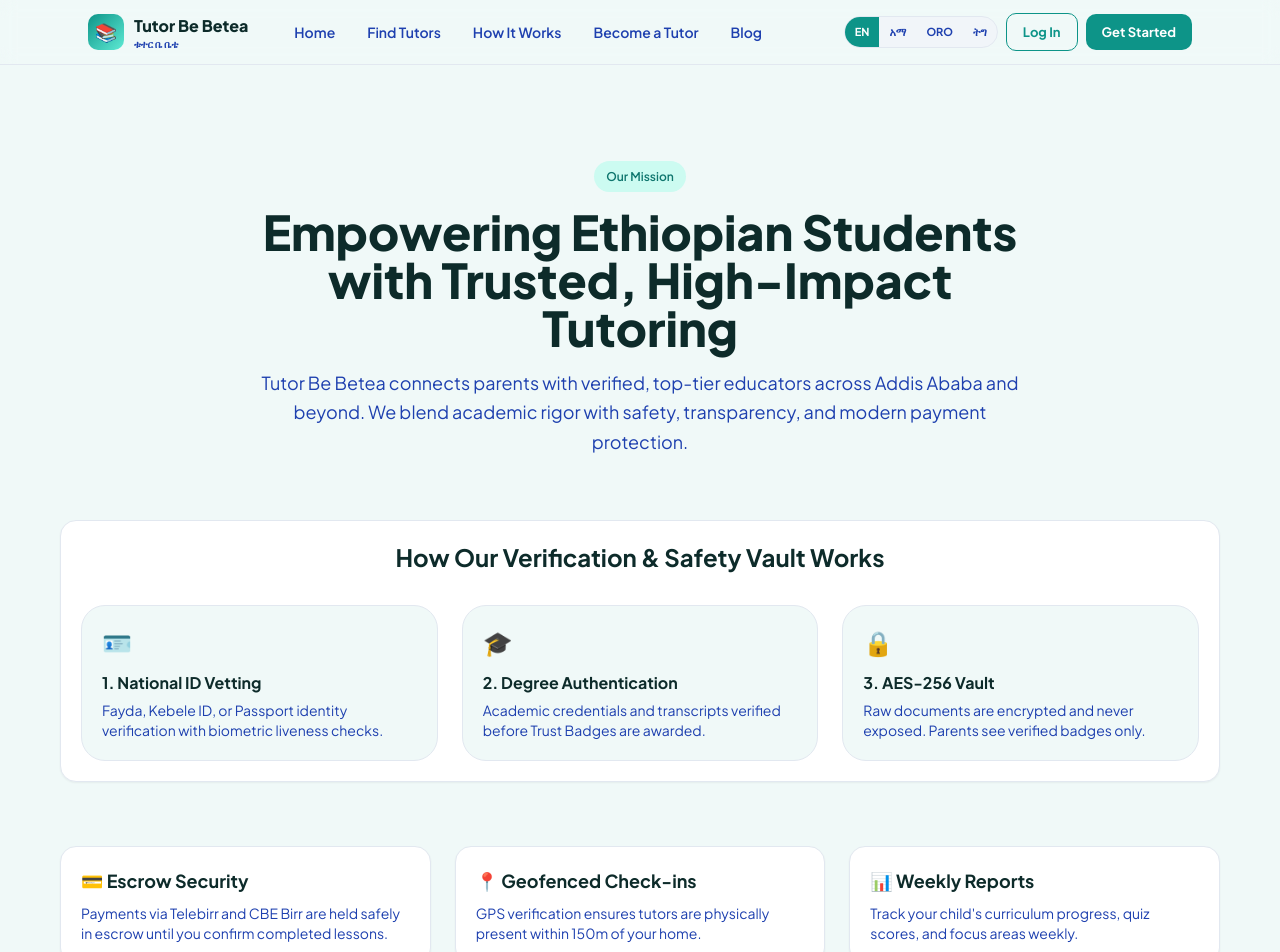
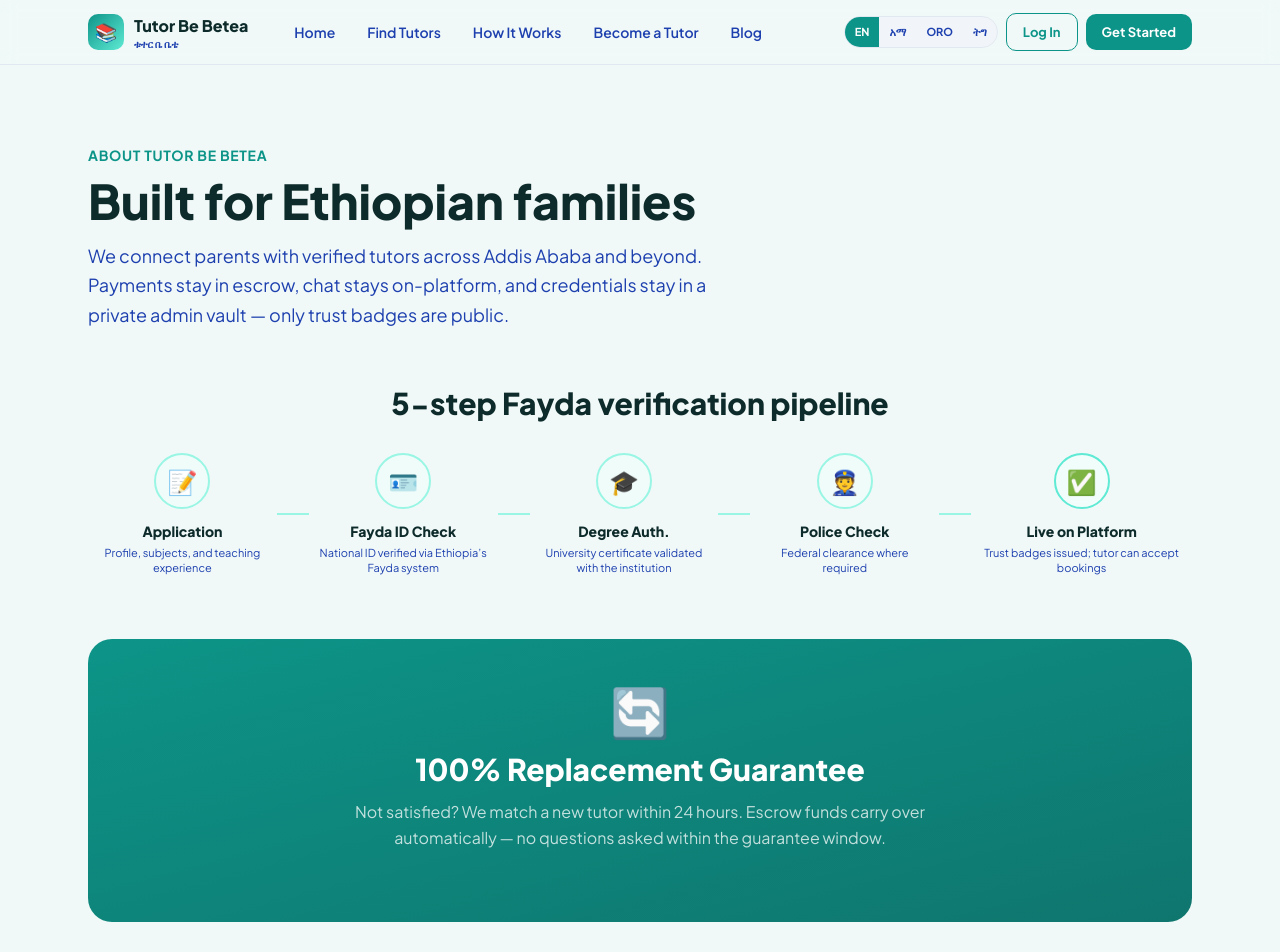
Before and after one commit to Zeordi/tutor-be-betea, a Next.js app in the folder apps/web/: page /about in a window 1280 px wide. Shown: the top 952 px of the page. Built offline with nearby package versions, Linux system fonts and the light colour scheme.

Commit message:
Update page.tsx

```diff
--- a/apps/web/app/(marketing)/about/page.tsx
+++ b/apps/web/app/(marketing)/about/page.tsx
@@ -1,98 +1,68 @@
-import Link from "next/link";
-import type { Metadata } from "next";
-
-export const metadata: Metadata = {
-  title: "About Us | Tutor Be Betea",
-  description: "Learn about Tutor Be Betea's mission for trusted home and online tutoring across Ethiopia.",
-};
+const PIPELINE = [
+  { n: 1, icon: "📝", title: "Application", desc: "Profile, subjects, and teaching experience" },
+  { n: 2, icon: "🪪", title: "Fayda ID Check", desc: "National ID verified via Ethiopia’s Fayda system" },
+  { n: 3, icon: "🎓", title: "Degree Auth.", desc: "University certificate validated with the institution" },
+  { n: 4, icon: "👮", title: "Police Check", desc: "Federal clearance where required" },
+  { n: 5, icon: "✅", title: "Live on Platform", desc: "Trust badges issued; tutor can accept bookings" },
+];
 
 export default function AboutPage() {
   return (
-    <div className="py-16 md:py-24">
-      <div className="container max-w-5xl mx-auto space-y-16">
-        {/* Mission Hero */}
-        <div className="text-center space-y-4 max-w-3xl mx-auto">
-          <div className="badge">Our Mission</div>
-          <h1 className="text-4xl md:text-5xl font-extrabold text-[var(--foreground)] leading-tight">
-            Empowering Ethiopian Students with Trusted, High-Impact Tutoring
+    <main className="min-h-screen bg-[var(--background)]">
+      <section className="mx-auto max-w-6xl px-4 py-14 md:px-6 md:py-20">
+        <div className="mb-14 max-w-2xl">
+          <p className="mb-3 text-sm font-bold uppercase tracking-wider text-[var(--primary)]">
+            About Tutor Be Betea
+          </p>
+          <h1 className="mb-4 text-4xl font-black text-[var(--foreground)] md:text-5xl">
+            Built for Ethiopian families
           </h1>
-          <p className="text-lg text-[var(--secondary)] leading-relaxed">
-            Tutor Be Betea connects parents with verified, top-tier educators across Addis Ababa and beyond.
-            We blend academic rigor with safety, transparency, and modern payment protection.
+          <p className="text-lg leading-relaxed text-[var(--secondary)]">
+            We connect parents with verified tutors across Addis Ababa and beyond.
+            Payments stay in escrow, chat stays on-platform, and credentials stay in
+            a private admin vault — only trust badges are public.
           </p>
         </div>
 
-        {/* 3 Core Vetting Steps */}
-        <div className="card p-8 bg-[var(--surface)] border border-[var(--border)] rounded-3xl space-y-8">
-          <h2 className="text-2xl font-bold text-[var(--foreground)] text-center">
-            How Our Verification & Safety Vault Works
-          </h2>
-          <div className="grid md:grid-cols-3 gap-6">
-            <div className="p-5 bg-[var(--background)] border border-[var(--border)] rounded-2xl">
-              <div className="text-2xl mb-3">🪪</div>
-              <h3 className="font-bold mb-1 text-[var(--foreground)]">1. National ID Vetting</h3>
-              <p className="text-sm text-[var(--secondary)]">
-                Fayda, Kebele ID, or Passport identity verification with biometric liveness checks.
-              </p>
+        <h2 className="mb-8 text-center text-2xl font-black text-[var(--foreground)] md:text-3xl">
+          5-step Fayda verification pipeline
+        </h2>
+        <div className="mb-16 flex flex-col gap-4 md:flex-row md:items-stretch md:gap-0">
+          {PIPELINE.map((step, i) => (
+            <div key={step.n} className="flex flex-1 items-center">
+              <div className="flex-1 px-2 text-center">
+                <div
+                  className={`mx-auto mb-3 flex h-14 w-14 items-center justify-center rounded-full border-2 text-2xl ${
+                    i === 4
+                      ? "border-teal-300 bg-teal-50 dark:bg-teal-950/40"
+                      : "border-teal-200 bg-teal-50/80 dark:border-teal-800 dark:bg-teal-950/20"
+                  }`}
+                >
+                  {step.icon}
+                </div>
+                <p className="mb-1 text-sm font-extrabold text-[var(--foreground)]">
+                  {step.title}
+                </p>
+                <p className="text-[11px] leading-snug text-[var(--secondary)]">
+                  {step.desc}
+                </p>
+              </div>
+              {i < 4 && (
+                <div className="hidden h-0.5 w-8 shrink-0 bg-teal-200 dark:bg-teal-800 md:block" />
+              )}
             </div>
-            <div className="p-5 bg-[var(--background)] border border-[var(--border)] rounded-2xl">
-              <div className="text-2xl mb-3">🎓</div>
-              <h3 className="font-bold mb-1 text-[var(--foreground)]">2. Degree Authentication</h3>
-              <p className="text-sm text-[var(--secondary)]">
-                Academic credentials and transcripts verified before Trust Badges are awarded.
-              </p>
-            </div>
-            <div className="p-5 bg-[var(--background)] border border-[var(--border)] rounded-2xl">
-              <div className="text-2xl mb-3">🔒</div>
-              <h3 className="font-bold mb-1 text-[var(--foreground)]">3. AES-256 Vault</h3>
-              <p className="text-sm text-[var(--secondary)]">
-                Raw documents are encrypted and never exposed. Parents see verified badges only.
-              </p>
-            </div>
-          </div>
+          ))}
         </div>
 
-        {/* Safety Pillars */}
-        <div className="grid md:grid-cols-3 gap-6">
-          <div className="card p-6 bg-[var(--surface)] border border-[var(--border)] rounded-2xl">
-            <h3 className="font-bold text-lg mb-2 text-[var(--foreground)]">💳 Escrow Security</h3>
-            <p className="text-sm text-[var(--secondary)]">
-              Payments via Telebirr and CBE Birr are held safely in escrow until you confirm completed lessons.
-            </p>
-          </div>
-          <div className="card p-6 bg-[var(--surface)] border border-[var(--border)] rounded-2xl">
-            <h3 className="font-bold text-lg mb-2 text-[var(--foreground)]">📍 Geofenced Check-ins</h3>
-            <p className="text-sm text-[var(--secondary)]">
-              GPS verification ensures tutors are physically present within 150m of your home.
-            </p>
-          </div>
-          <div className="card p-6 bg-[var(--surface)] border border-[var(--border)] rounded-2xl">
-            <h3 className="font-bold text-lg mb-2 text-[var(--foreground)]">📊 Weekly Reports</h3>
-            <p className="text-sm text-[var(--secondary)]">
-              Track your child&apos;s curriculum progress, quiz scores, and focus areas weekly.
-            </p>
-          </div>
+        <div className="rounded-2xl bg-gradient-to-br from-[var(--primary)] to-teal-700 px-8 py-12 text-center text-white dark:from-[#0D2A40] dark:to-[#0A1628]">
+          <div className="mb-4 text-5xl">🔄</div>
+          <h2 className="mb-3 text-3xl font-black">100% Replacement Guarantee</h2>
+          <p className="mx-auto mb-6 max-w-xl text-white/75">
+            Not satisfied? We match a new tutor within 24 hours. Escrow funds
+            carry over automatically — no questions asked within the guarantee window.
+          </p>
         </div>
-
-        {/* Bottom CTA */}
-        <div className="card text-center p-10 bg-[var(--surface)] border border-[var(--border)] rounded-3xl">
-          <h2 className="text-2xl font-bold mb-3 text-[var(--foreground)]">Start Your Learning Journey Today</h2>
-          <p className="text-sm text-[var(--secondary)] mb-6 max-w-lg mx-auto">
-            Find the right tutor for Ministry of Education, Cambridge IGCSE, or American curriculum.
-          </p>
-          <div className="flex justify-center gap-4 flex-wrap">
-            <Link href="/register?role=PARENT" className="btn btn-primary">
-              Find a Tutor
-            </Link>
-            <Link href="/for-tutors" className="btn btn-secondary">
-              Become a Tutor
-            </Link>
-          </div>
-          <div className="mt-6 text-xs text-[var(--secondary)]">
-            Questions? <Link href="/contact" className="text-[var(--primary)] underline">Contact Support</Link>
-          </div>
-        </div>
-      </div>
-    </div>
+      </section>
+    </main>
   );
 }
```
